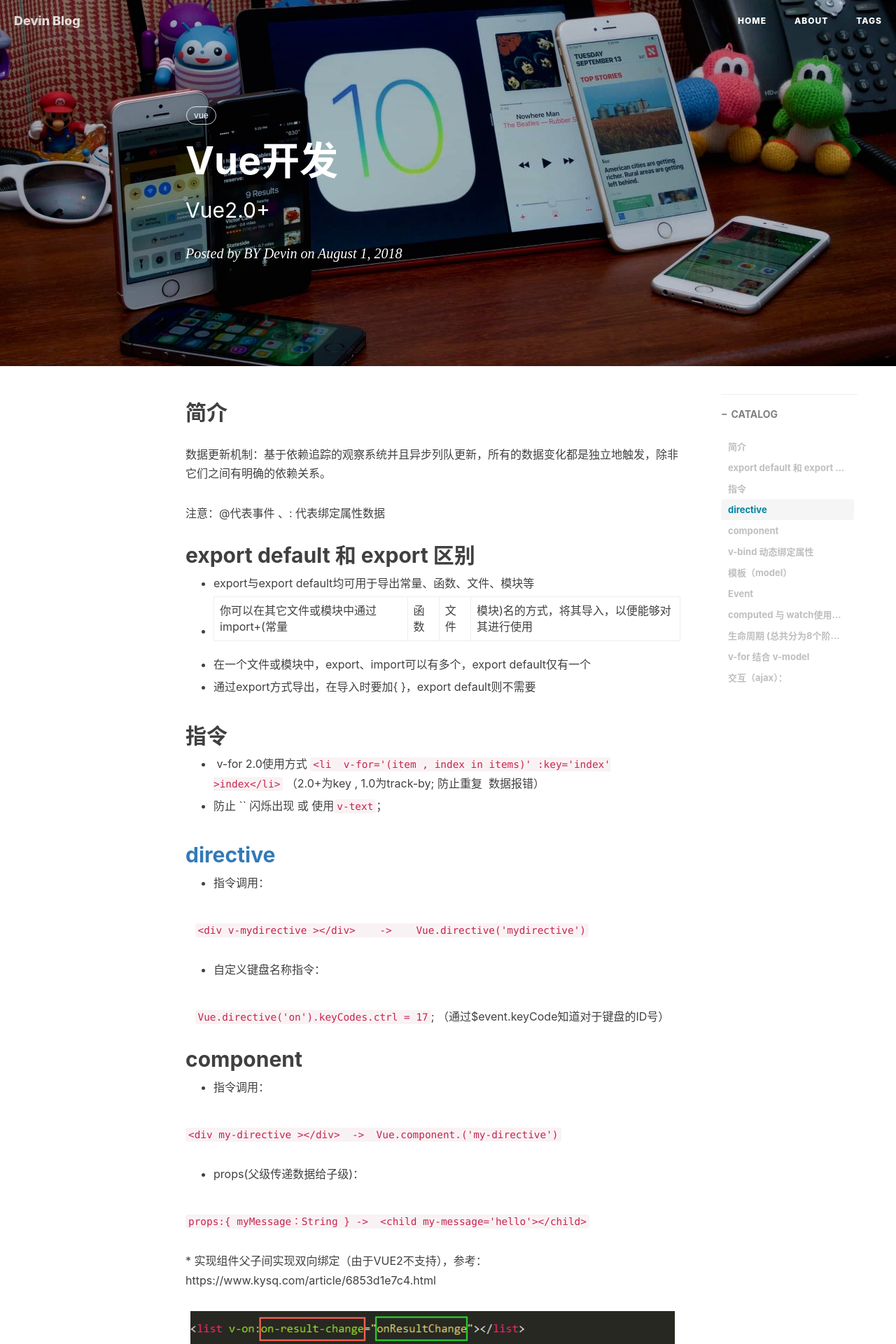
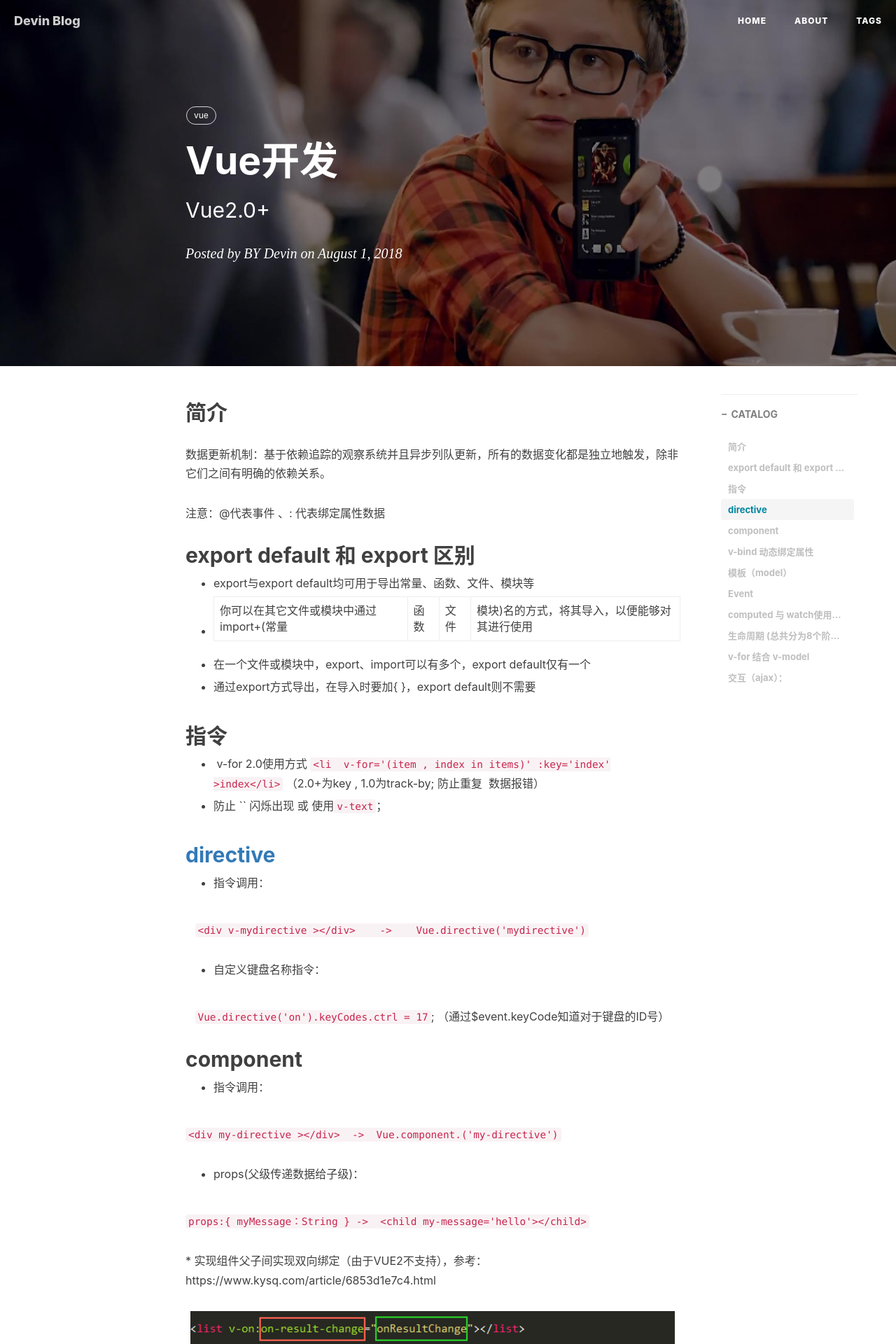
Before and after one commit to devin-huang/devin-huang.github.io, a Jekyll site: the page built from _posts/2017-08-01-Vue开发.md, in a window 1280 px wide. Shown: the top 1920 px of the page at 70% size. Built offline with Jekyll 4.4.1, drawn with Linux system fonts in a browser that asks for light colours; nearby versions of some CDN libraries; comment, search, counter and statistics services are not loaded.

Commit message:
Update 2017-08-01-Vue开发.md

```diff
--- a/_posts/2017-08-01-Vue开发.md
+++ b/_posts/2017-08-01-Vue开发.md
@@ -4,7 +4,7 @@ title:     Vue开发
 subtitle:   Vue2.0+
 date:       2018-08-01
 author:     BY Devin
-header-img: img/post-bg-ioses.jpg
+header-img: img/post-bg-digital-native.jpg
 catalog: true
 tags:
     - vue
```
